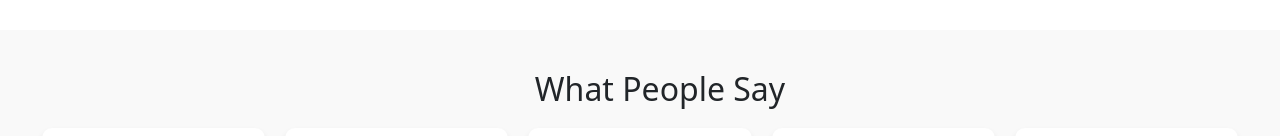
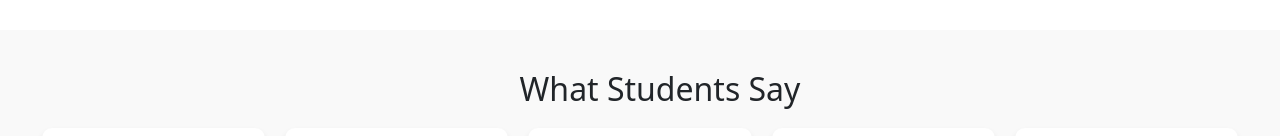
Before and after one commit to arvindevelop/simple-exam-libray, a plain HTML site: page index.html in a window 1280 px wide. Shown: the part 2830-2966 px from the top of the page. Drawn offline with nearby package versions, Linux system fonts and the light colour scheme.

Commit message:
changed people to students

```diff
--- a/index.html
+++ b/index.html
@@ -371,7 +371,7 @@
     <!--Subject Contents end-->
 
     <div class="testimonial-section">
-        <h2>What People Say</h2>
+        <h2>What Students Say</h2>
 
         <div class="testimonial-container">
 
```
